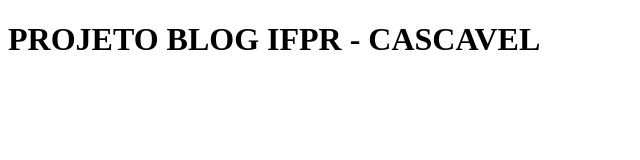
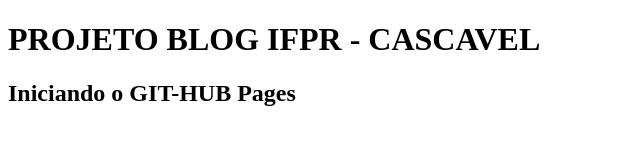
Before and after one commit to prof-fernando-alves/projeto_blog, a plain HTML site: page index.html in a window 1280 px wide. Shown: the whole page, without its empty margins (0-640 px from the left). Drawn offline with Linux system fonts and the light colour scheme.

Commit message:
Update index.html
Segundo Commit

```diff
--- a/index.html
+++ b/index.html
@@ -8,6 +8,7 @@
 </head>
 <body>
     <h1>PROJETO BLOG IFPR - CASCAVEL</h1>
+    <h2>Iniciando o GIT-HUB Pages</h2>
 
 </body>
 </html>
```
